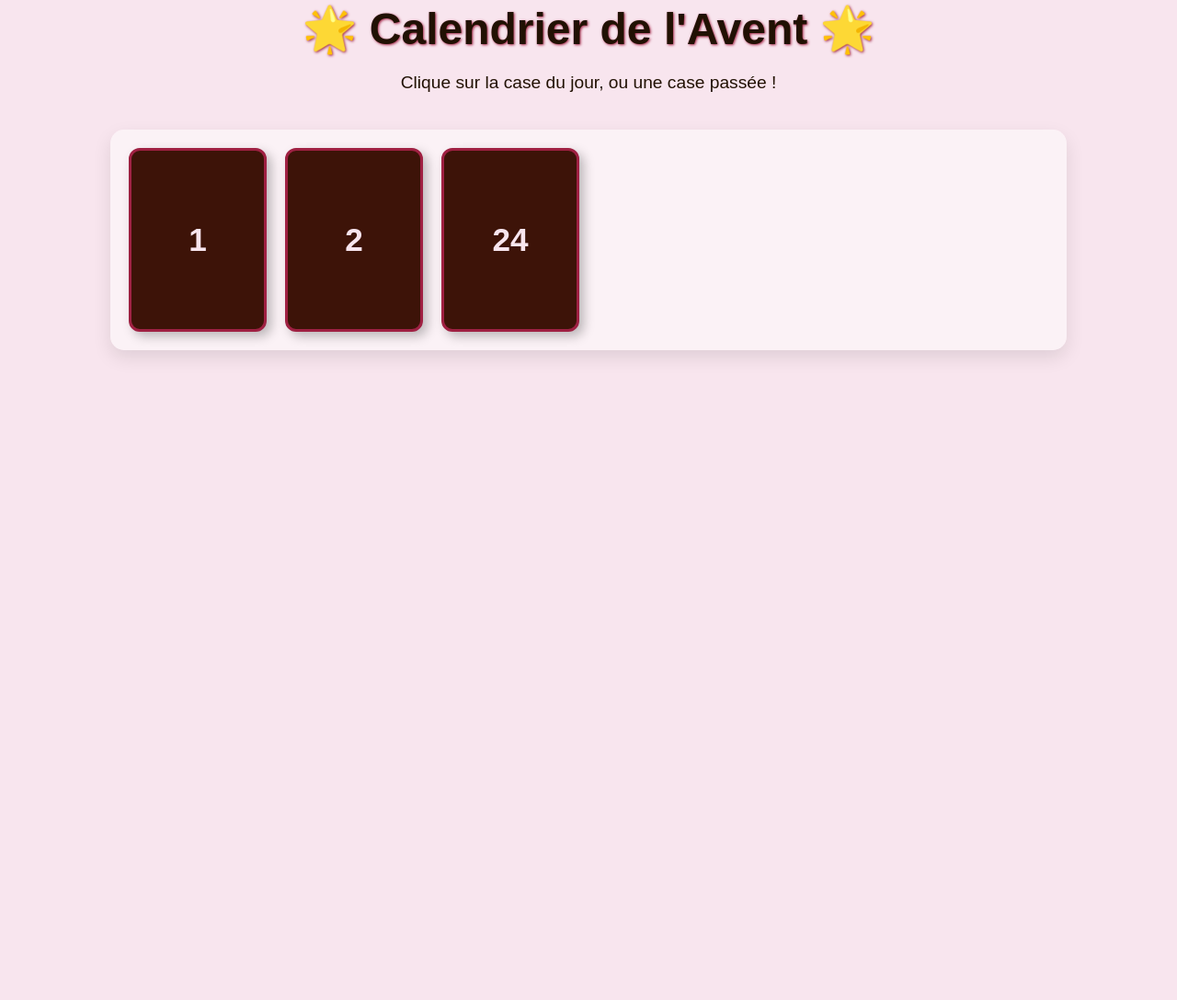
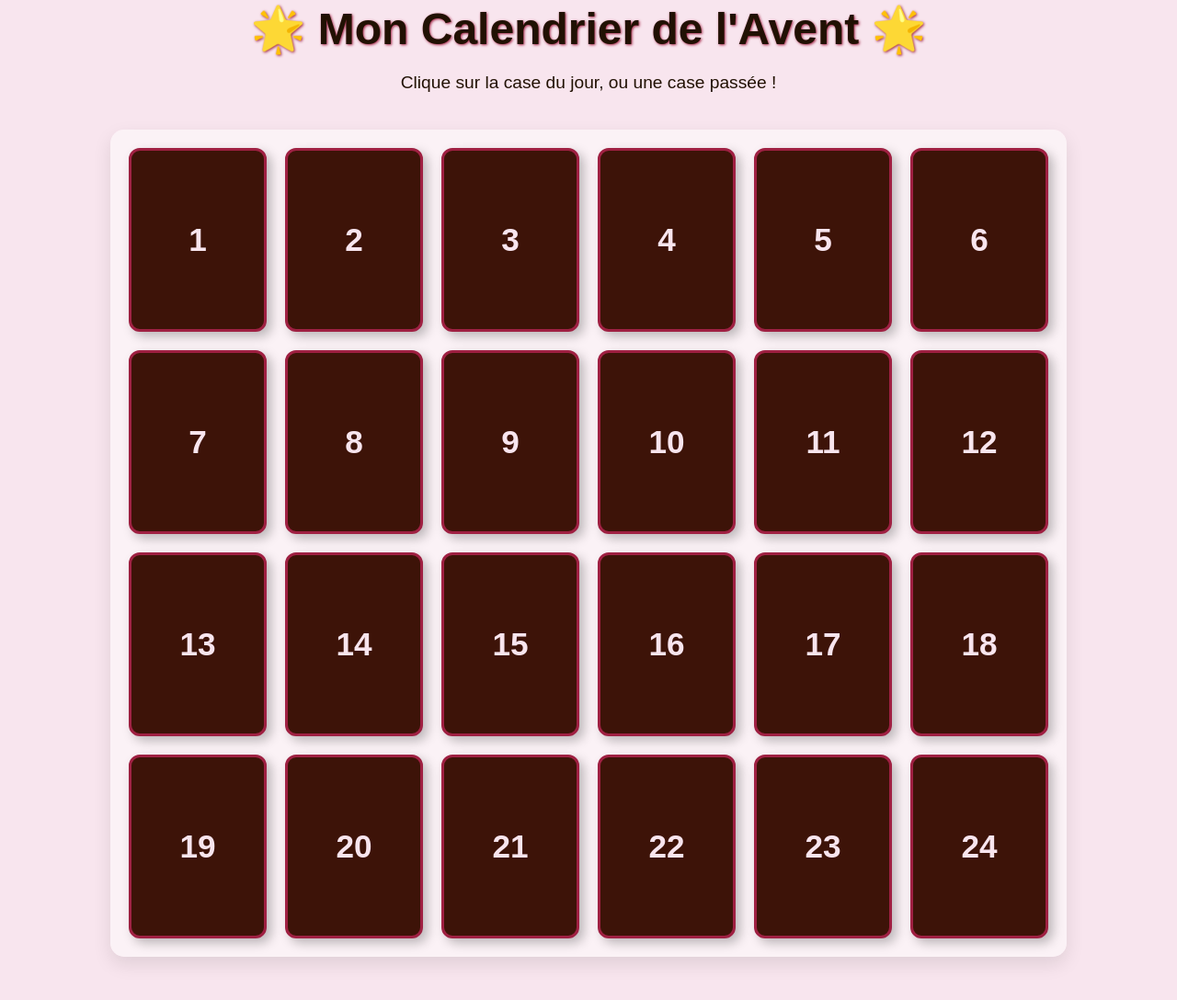
Before and after one commit to edhondt/calendar, a plain HTML site: page index.html in a window 1280 px wide. Shown: the part 48-1136 px from the top of the page at 92% size. Before the commit the page ends 800 px from the top, so only its background shows below. Drawn offline with Linux system fonts and the light colour scheme.

Commit message:
Update Advent calendar title and add days

```diff
--- a/index.html
+++ b/index.html
@@ -8,13 +8,34 @@
 </head>
 <body>
     <header>
-        <h1>🌟 Calendrier de l'Avent 🌟</h1>
+        <h1>🌟 Mon Calendrier de l'Avent 🌟</h1>
         <p>Clique sur la case du jour, ou une case passée !</p>
     </header>
 
     <div class="calendar-grid">
         <div class="day" id="day-1">1</div>
         <div class="day" id="day-2">2</div>
+        <div class="day" id="day-3">3</div>
+        <div class="day" id="day-4">4</div>
+        <div class="day" id="day-5">5</div>
+        <div class="day" id="day-6">6</div>
+        <div class="day" id="day-7">7</div>
+        <div class="day" id="day-8">8</div>
+        <div class="day" id="day-9">9</div>
+        <div class="day" id="day-10">10</div>
+        <div class="day" id="day-11">11</div>
+        <div class="day" id="day-12">12</div>
+        <div class="day" id="day-13">13</div>
+        <div class="day" id="day-14">14</div>
+        <div class="day" id="day-15">15</div>
+        <div class="day" id="day-16">16</div>
+        <div class="day" id="day-17">17</div>
+        <div class="day" id="day-18">18</div>
+        <div class="day" id="day-19">19</div>
+        <div class="day" id="day-20">20</div>
+        <div class="day" id="day-21">21</div>
+        <div class="day" id="day-22">22</div>
+        <div class="day" id="day-23">23</div>
         <div class="day" id="day-24">24</div>
     </div>
 
```
